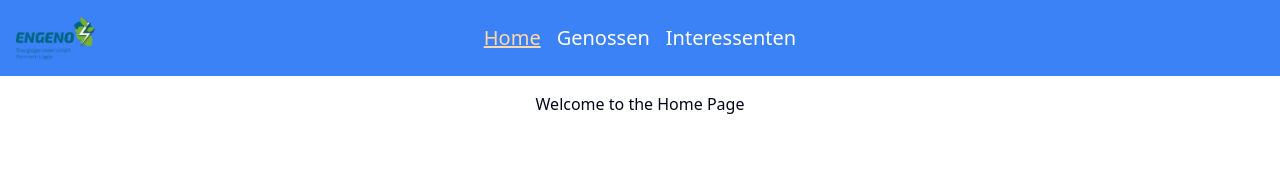
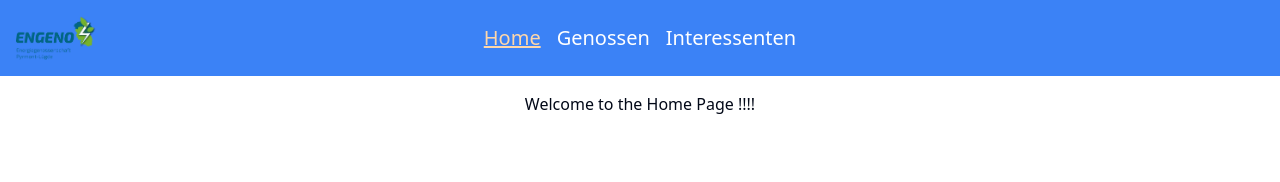
Before and after one commit to ubrocki/engeno-members-web, a React (Vite) app: page / in a window 1280 px wide. Shown: the top 182 px of the page. Built offline with nearby package versions, Linux system fonts and the light colour scheme.

Commit message:
Just added some exclamation marks

```diff
--- a/src/pages/HomePage.tsx
+++ b/src/pages/HomePage.tsx
@@ -5,7 +5,7 @@
 const HomePage: React.FC<HomePageProps> = () => {
   return (
     <div>
-      <h1>Welcome to the Home Page</h1>
+      <h1>Welcome to the Home Page !!!!</h1>
     </div>
   );
 };
```
